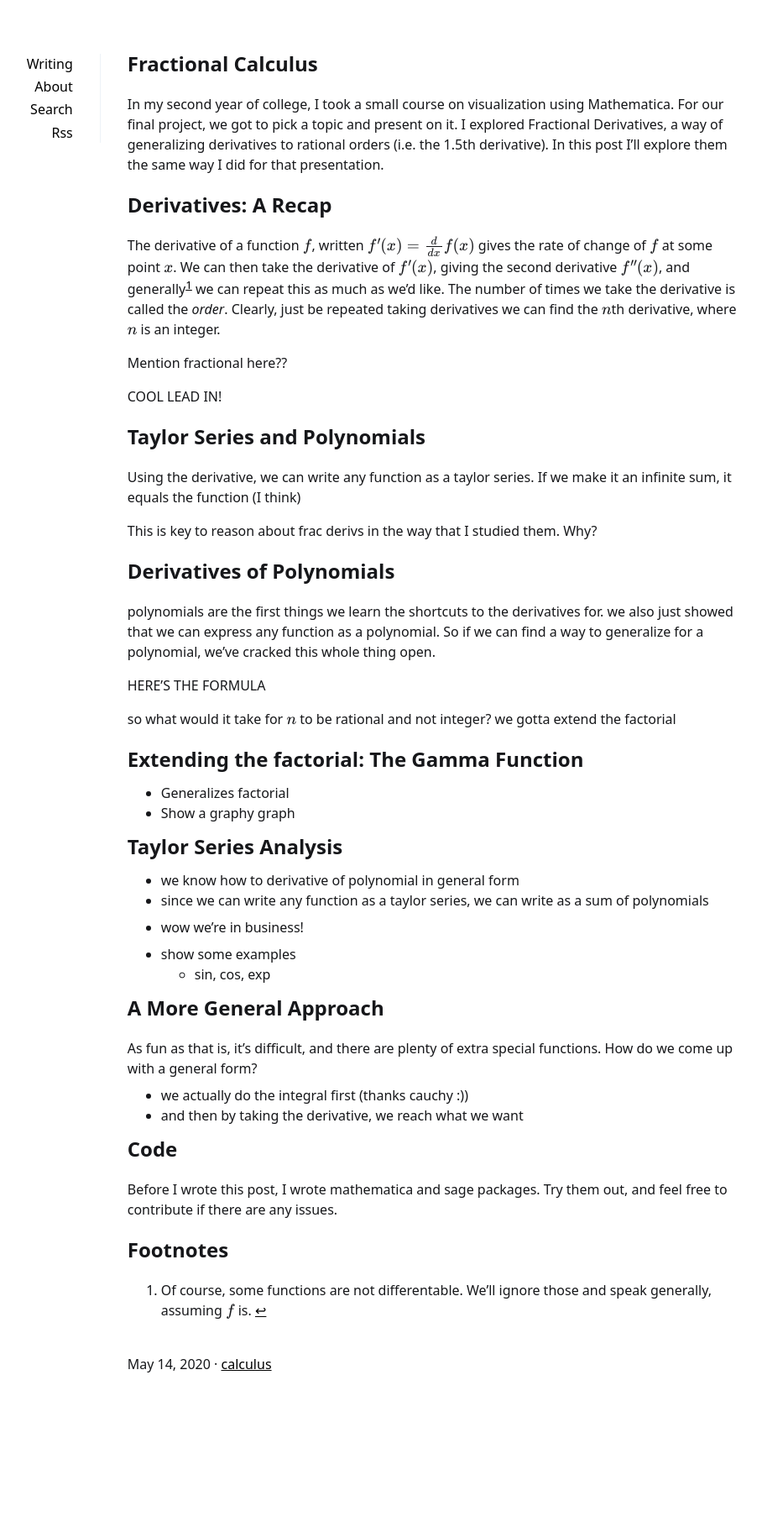
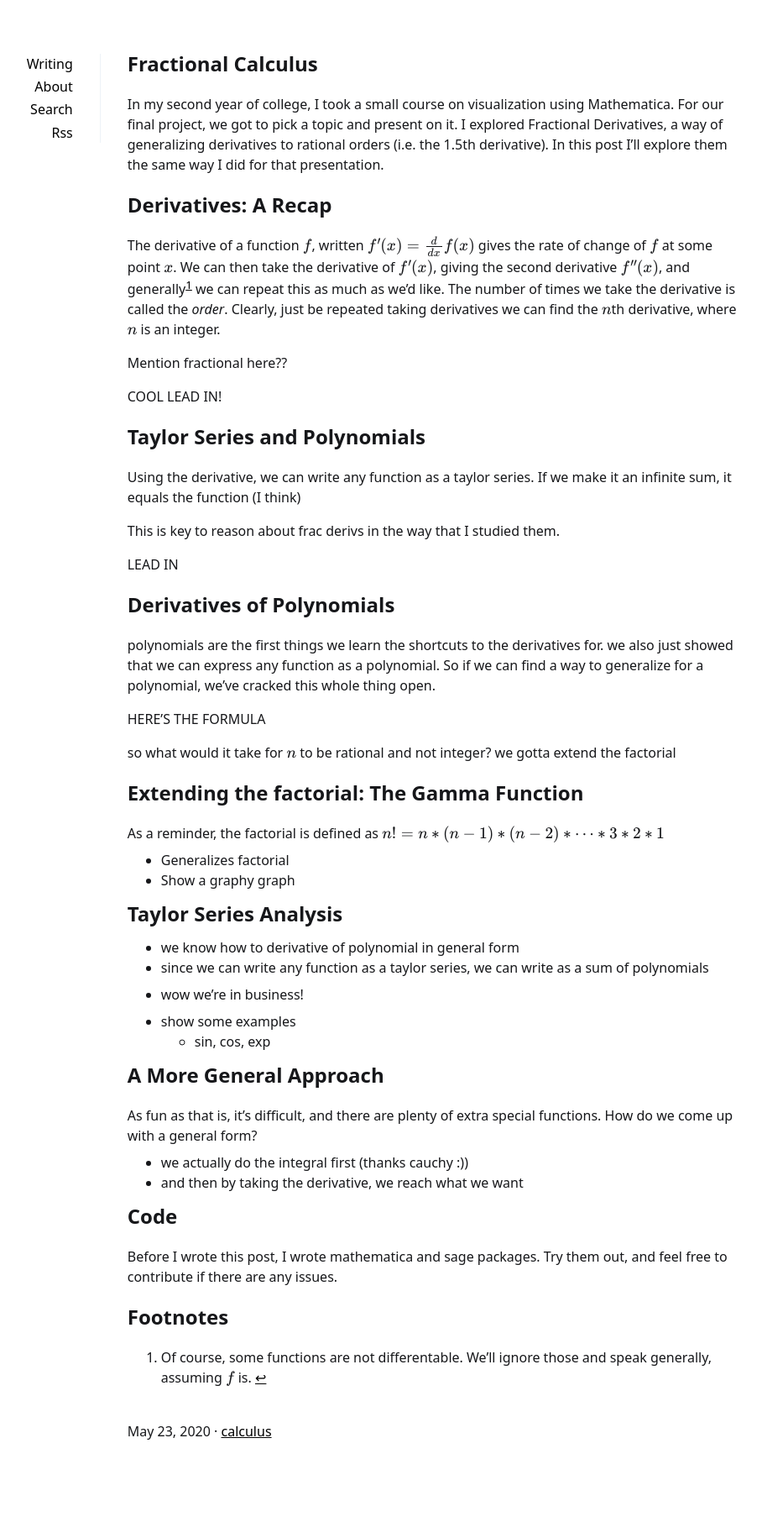
Before and after one commit to McIntireEvan/math-stories, a Jekyll site: the page built from _posts/2020-05-23-fractional-calc.md, in a window 1280 px wide. Shown: the whole page at 84% size, without its empty margins (201-1109 px from the left). Built offline with Jekyll 4.4.1, drawn with Linux system fonts in a browser that asks for light colours; formulas are drawn with MathJax 3; before the commit the page ends 1732 px from its top, so only the background shows below that.

Commit message:
Rename and redate stuff

```diff
--- a/_wip/2020-05-14-fractional-calc.md
+++ b/_posts/2020-05-23-fractional-calc.md
@@ -21,7 +21,9 @@ COOL LEAD IN!
 
 Using the derivative, we can write any function as a taylor series. If we make it an infinite sum, it equals the function (I think)
 
-This is key to reason about frac derivs in the way that I studied them. Why?
+This is key to reason about frac derivs in the way that I studied them.
+
+LEAD IN
 
 ## Derivatives of Polynomials
 
@@ -32,6 +34,8 @@ HERE'S THE FORMULA
 so what would it take for $$n$$ to be rational and not integer? we gotta extend the factorial
 
 # Extending the factorial: The Gamma Function
+
+As a reminder, the factorial is defined as $$n! = n * (n - 1) * (n - 2) * \dots * 3 * 2 * 1$$
 
 - Generalizes factorial
 - Show a graphy graph
```
Also changed, not shown: _pages/about.md (+4 -0 lines), _wip/2020-06-20-axoimatic-systems.md (added, +8 -0 lines), _posts/2020-05-9-metric-spaces.md (renamed from _posts/2020-05-12-metric-spaces.md), _wip/2020-01-01-expander-families.md (renamed from _wip/2020-05-01-expander-families.md), _wip/2020-06-06-cayley-graphs.md (renamed from _wip/2020-05-15-cayley-graphs.md).
